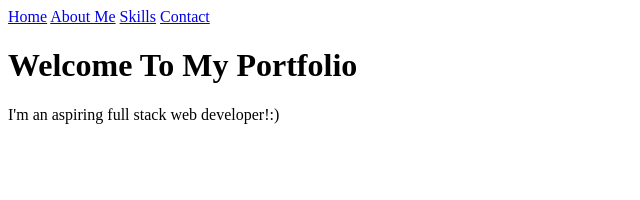
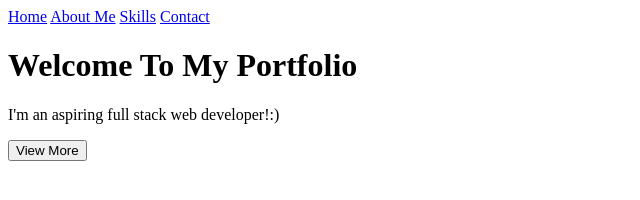
Before and after one commit to CindyKatoni/Stackademic, a plain HTML site: page index.html in a window 1280 px wide. Shown: the whole page, without its empty margins (0-640 px from the left). Drawn offline with Linux system fonts and the light colour scheme.

Commit message:
button element

```diff
--- a/index.html
+++ b/index.html
@@ -20,6 +20,9 @@
         <h1>Welcome To My Portfolio</h1>
         <p>I'm an aspiring full stack web developer!:)</p>
     </header>
+    <div class="button">
+        <button type="button" id="About Me">View More</button>
+    </div>
 
 </body>
 
```
